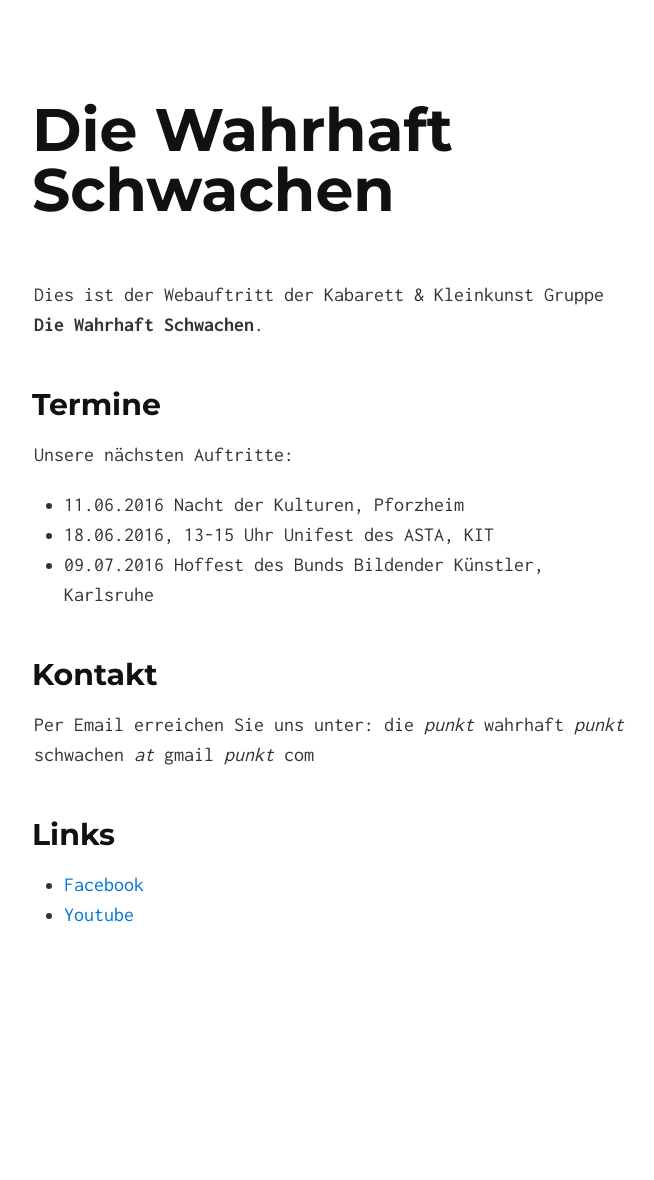
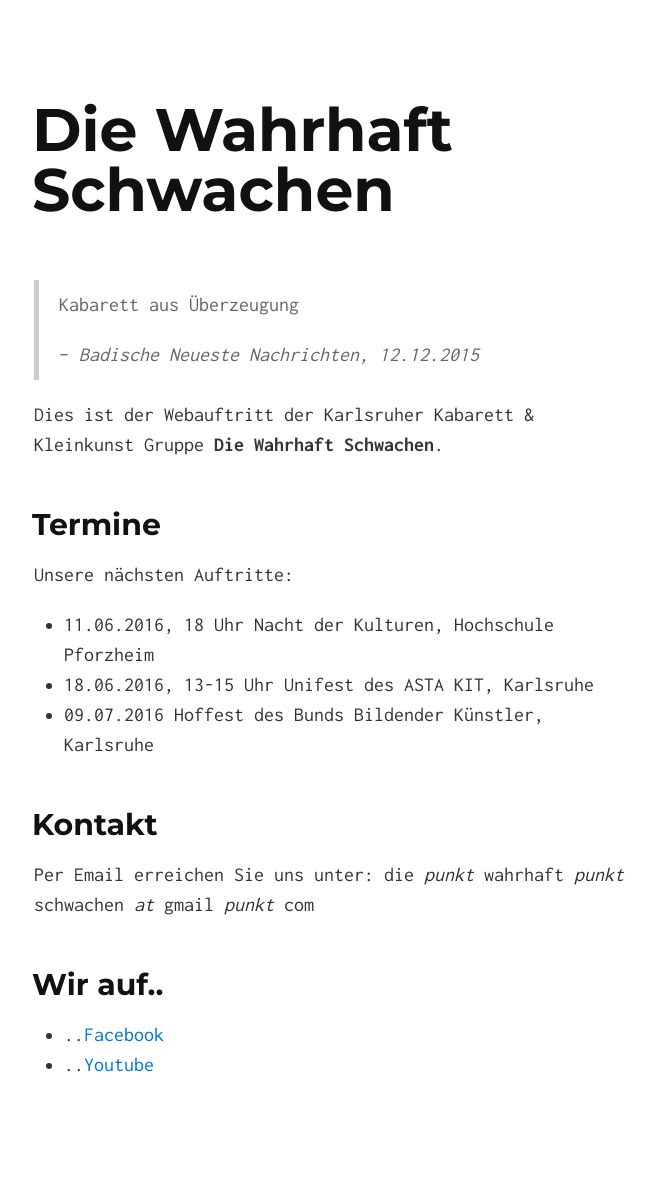
Before and after one commit to Die-Wahrhaft-Schwachen/diewahrhaftschwachen, a Jekyll site: the page built from index.md, in a window 1280 px wide. Shown: the whole page, without its empty margins (306-960 px from the left). Built offline with Jekyll 4.4.1, drawn with Linux system fonts in a browser that asks for light colours; before the commit the page ends 1030 px from its top, so only the background shows below that.

Commit message:
Add BNN quote

```diff
--- a/index.md
+++ b/index.md
@@ -2,14 +2,18 @@
 layout: default
 ---
 
-Dies ist der Webauftritt der Kabarett & Kleinkunst Gruppe **Die Wahrhaft Schwachen**.
+>Kabarett aus Überzeugung
+>
+> -- <cite>Badische Neueste Nachrichten, 12.12.2015</cite>
+
+Dies ist der Webauftritt der Karlsruher Kabarett & Kleinkunst Gruppe **Die Wahrhaft Schwachen**.
 
 ## Termine
 
 Unsere nächsten Auftritte:
 
-* 11.06.2016 Nacht der Kulturen, Pforzheim
-* 18.06.2016, 13-15 Uhr Unifest des ASTA, KIT
+* 11.06.2016, 18 Uhr Nacht der Kulturen, Hochschule Pforzheim
+* 18.06.2016, 13-15 Uhr Unifest des ASTA KIT, Karlsruhe
 * 09.07.2016 Hoffest des Bunds Bildender Künstler, Karlsruhe
 
 ## Kontakt
@@ -17,7 +21,7 @@ Unsere nächsten Auftritte:
 Per Email erreichen Sie uns unter:
 die *punkt* wahrhaft *punkt* schwachen *at* gmail *punkt* com
 
-## Links
+## Wir auf..
 
-* [Facebook](https://www.facebook.com/diewahrhaftschwachen)
-* [Youtube](https://www.youtube.com/channel/UCUGTISDvY5PBIDK0J_-zrCQ)
+* ..[Facebook](https://www.facebook.com/diewahrhaftschwachen)
+* ..[Youtube](https://www.youtube.com/channel/UCUGTISDvY5PBIDK0J_-zrCQ)
```
